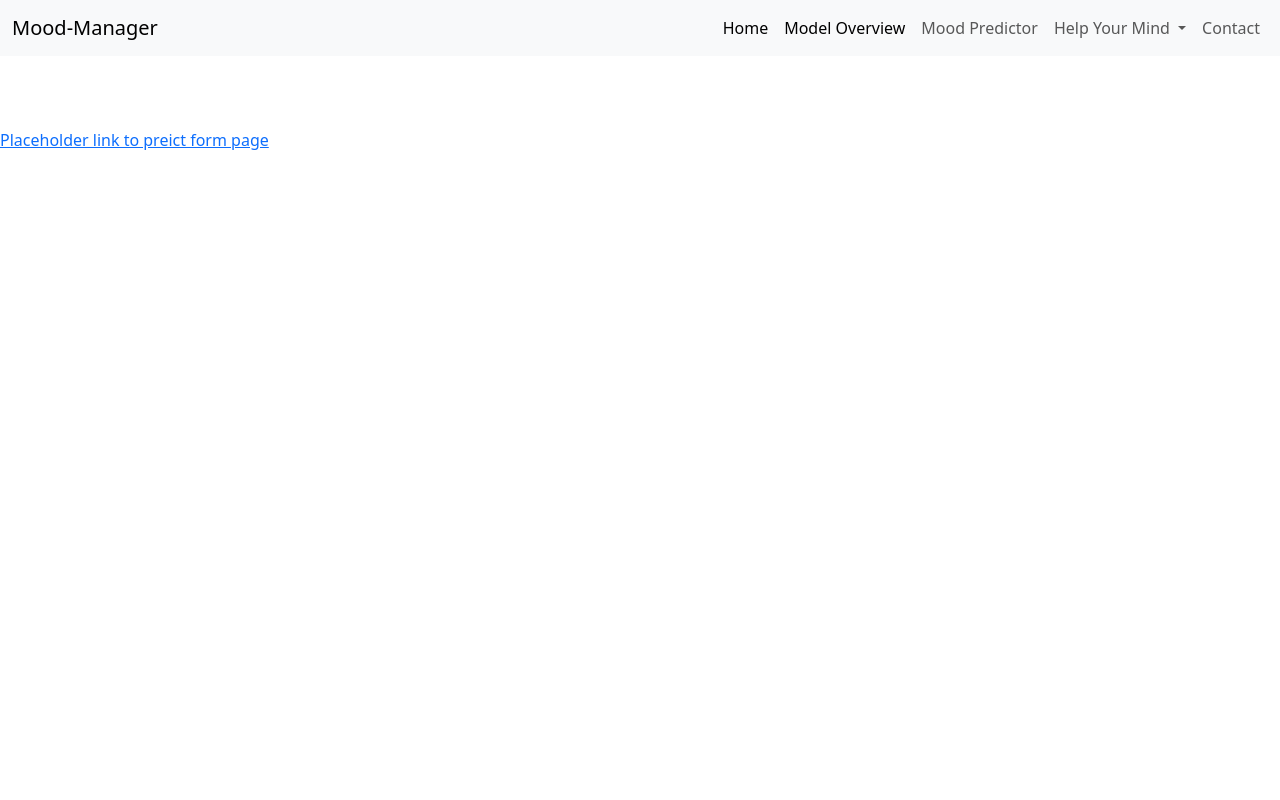
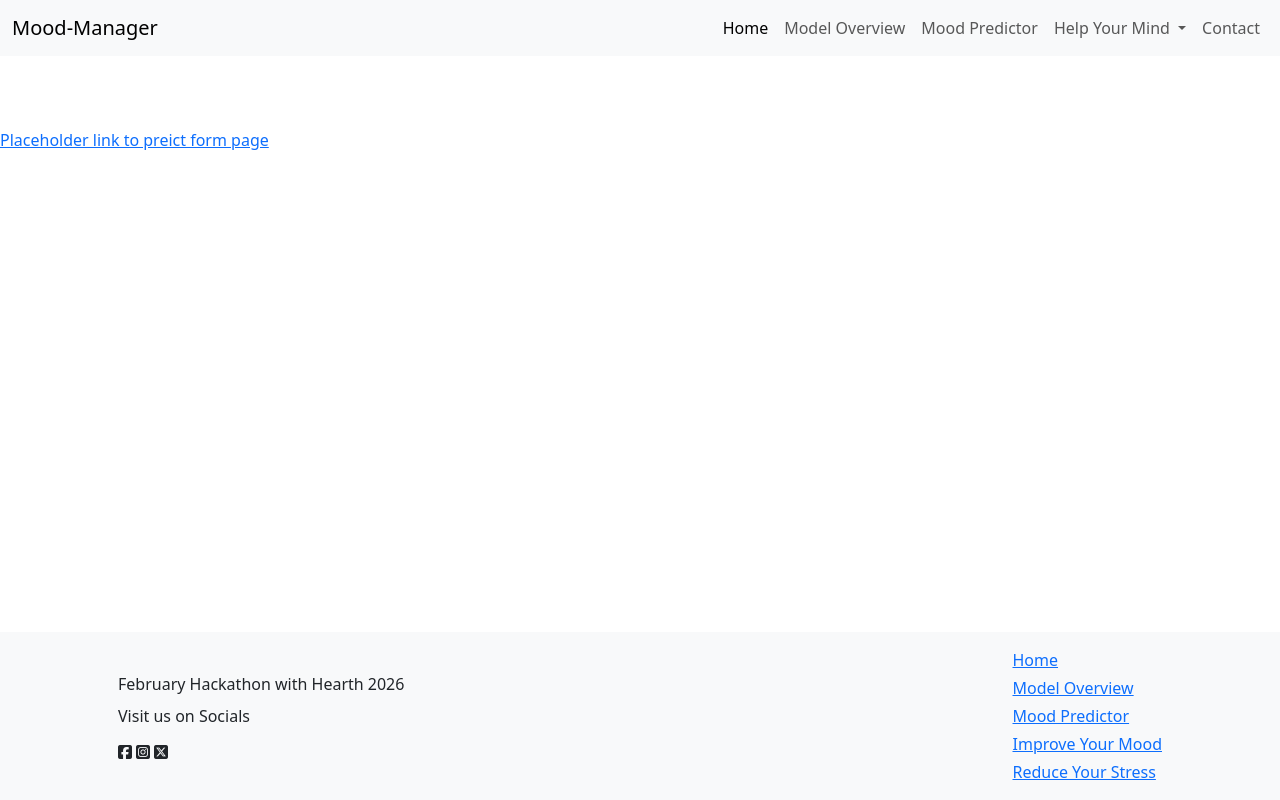
Before and after one commit to AlistairDriscoll/mood-manager, a Django app: page / in a window 1280 px wide. Run offline with Django 5.2, Linux system fonts and the light colour scheme; parts of the project's set-up code (start-up, migrations or seed data) failed here and were passed over; some libraries are stand-ins or nearby versions.

Commit message:
add footer

```diff
--- a/templates/base.html
+++ b/templates/base.html
@@ -25,7 +25,7 @@
           <a class="nav-link active" aria-current="page" href="/">Home</a>
         </li>
 		<li class="nav-item">
-          <a class="nav-link active" aria-current="page" href="/model-overview">Model Overview</a>
+          <a class="nav-link" aria-current="page" href="/model-overview">Model Overview</a>
         </li>
         <li class="nav-item">
           <a class="nav-link" href="/predict">Mood Predictor</a>
@@ -50,7 +50,33 @@
 		</div>
 		{% block content %}
 		{% endblock %}
+	<footer class="mt-auto pt-3 pb-3  bg-light">
+  <div class="container px-5">
+    <div class="d-flex justify-content-between align-items-center flex-wrap">
 
+      <!-- Left side -->
+      <div class="d-flex flex-column">
+        <p class="mb-2">February Hackathon with Hearth 2026</p>
+        <p class="mb-2">Visit us on Socials</p>
+        <div class=" d-flex gap-1">
+          <i class="fa-brands fa-square-facebook mt-2"></i>
+          <i class="fa-brands fa-square-instagram mt-2"></i>
+          <i class="fa-brands fa-square-x-twitter mt-2"></i>
+        </div>
+      </div>
+
+      <!-- Right side -->
+      <div class="d-flex flex-column gap-1">
+        <a href="/">Home</a>
+        <a href="/model-overview">Model Overview</a>
+        <a href="/predict">Mood Predictor</a>
+        <a href="/improve-mood">Improve Your Mood</a>
+        <a href="/reduce-stress">Reduce Your Stress</a>
+      </div>
+
+    </div>
+  </div>
+</footer>
 		<!-- Bootstrap JS and other scripts -->
 		<script src="https://cdn.jsdelivr.net/npm/bootstrap@5.3.3/dist/js/bootstrap.bundle.min.js"></script>
 		<script src="https://kit.fontawesome.com/68be089ad3.js" crossorigin="anonymous"></script>
```
